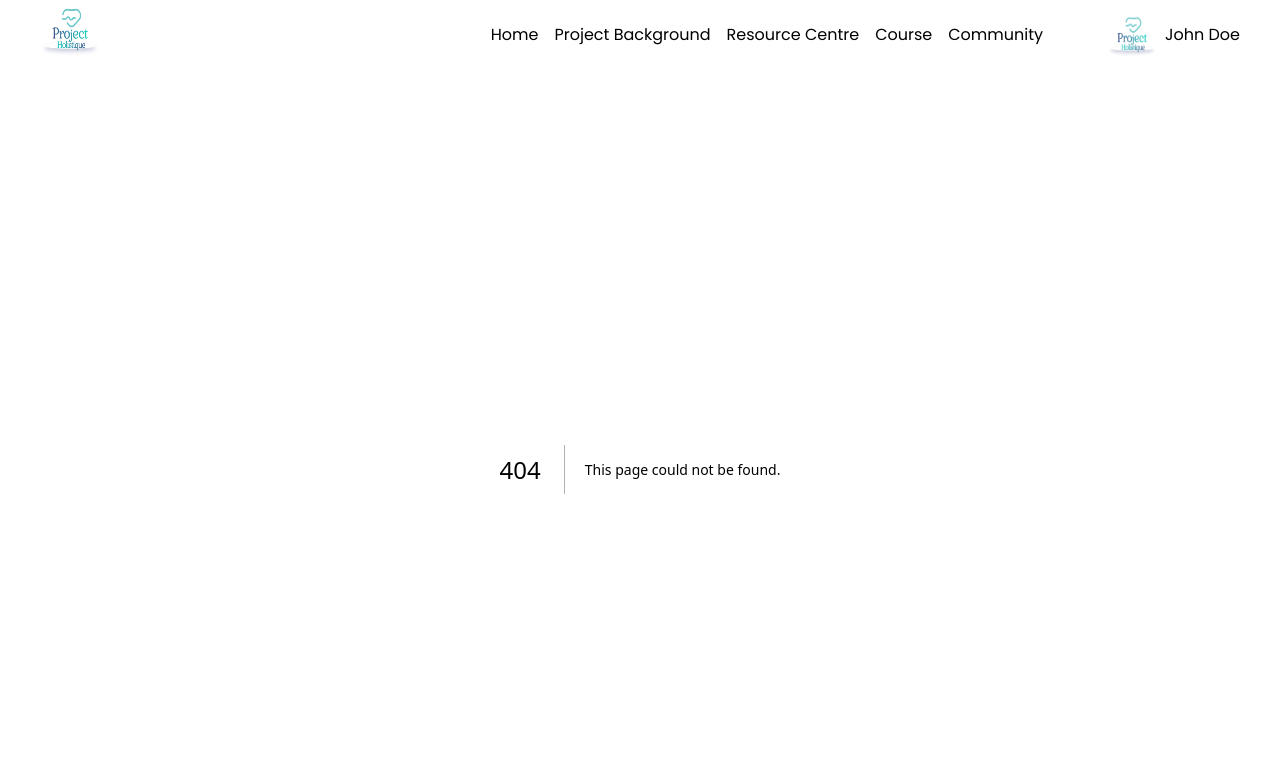
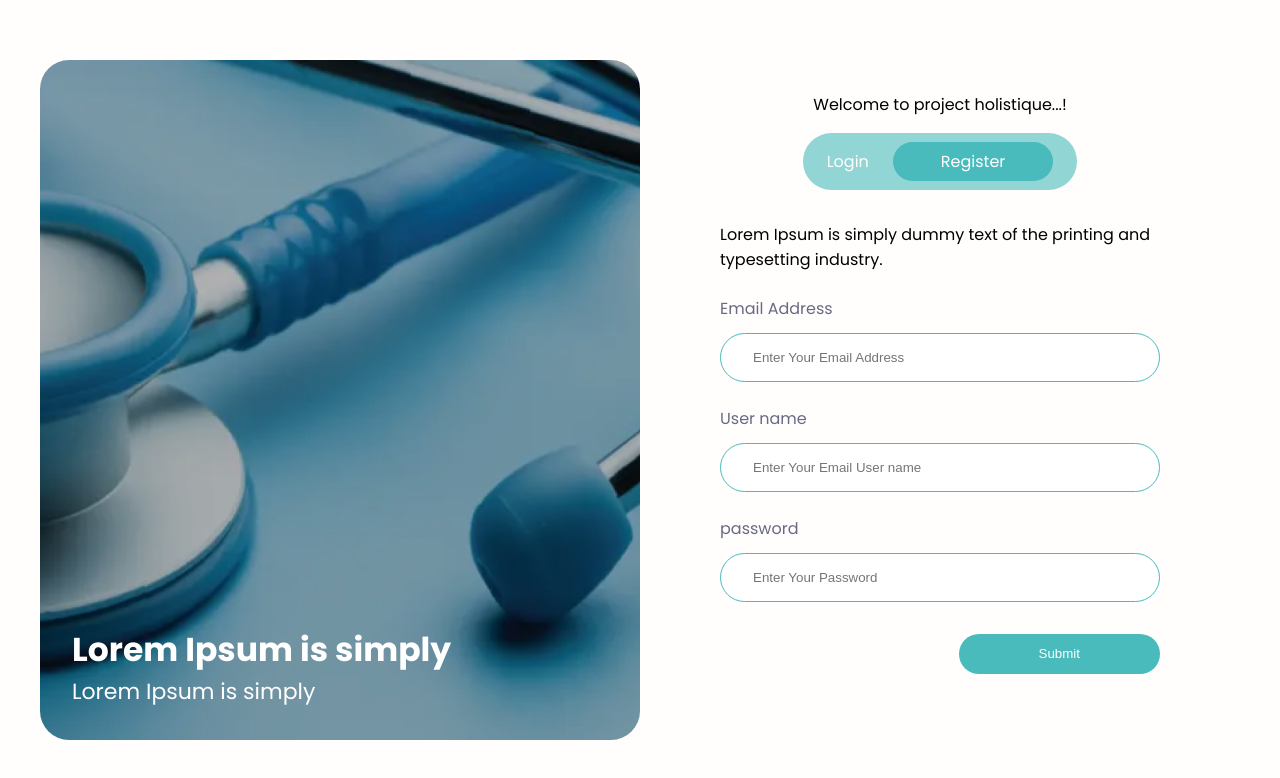
Before and after one commit to DuaneDave/holistique_e-learning, a Next.js app in the folder client/: page /signup in a window 1280 px wide. Before the commit this address had no page. Shown: the top 778 px of the page. Built offline with nearby package versions, Linux system fonts and the light colour scheme.

Commit message:
Rrname sigin component to signup

```diff
--- a/client/app/signin/page.jsx
+++ b/client/app/signup/page.jsx
@@ -1,14 +1,14 @@
 import React from 'react';
 
 import AuthLayout from '@/component/auth/authLayout';
-import SigninForm from '@/component/auth/signinForm';
+import SignupForm from '@/component/auth/signinForm';
 
-function SignIn() {
+function SignUp() {
   return (
     <AuthLayout>
-      <SigninForm />
+      <SignupForm />
     </AuthLayout>
   );
 }
 
-export default SignIn;
+export default SignUp;
--- a/client/component/auth/authHeader.jsx
+++ b/client/component/auth/authHeader.jsx
@@ -23,8 +23,8 @@ function AuthHeader({ text }) {
           </li>
           <li>
             <Link
-              href="/signin"
-              className={pathname === '/signin' ? styles.active : ''}
+              href="/signup"
+              className={pathname === '/signup' ? styles.active : ''}
             >
               Register
             </Link>
--- a/client/component/auth/signinForm.jsx
+++ b/client/component/auth/signinForm.jsx
@@ -8,7 +8,7 @@ import AuthHeader from './authHeader';
 
 import styles from './auth.module.css';
 
-function SigninForm({ onAlert }) {
+function SignupForm() {
   return (
     <Formik
       initialValues={{
@@ -26,17 +26,27 @@ function SigninForm({ onAlert }) {
           .required('Required'),
       })}
       onSubmit={(values, { setSubmitting }) => {
-        onAlert(true);
-        setTimeout(() => {
-          // alert(JSON.stringify(values, null, 2));
-          onAlert(false);
-          setSubmitting(false);
-        }, 3000);
+        fetch('http://localhost:4000/api/user/signup', {
+          method: 'POST',
+          headers: {
+            'Content-Type': 'application/json',
+          },
+          body: JSON.stringify(values),
+        })
+          .then((res) => {
+            setSubmitting(false);
+          })
+          .catch((err) => {
+            console.log(err);
+          });
       }}
     >
       {({ handleSubmit }) => (
         <form
-          onSubmit={handleSubmit}
+          onSubmit={(e) => {
+            e.preventDefault();
+            handleSubmit();
+          }}
           className={`flex flex-col ${styles.form}`}
         >
           <AuthHeader
@@ -72,4 +82,4 @@ function SigninForm({ onAlert }) {
   );
 }
 
-export default SigninForm;
+export default SignupForm;
--- a/client/component/layout/Header.jsx
+++ b/client/component/layout/Header.jsx
@@ -35,7 +35,7 @@ const navLinks = [
 function Header() {
   const path = usePathname();
 
-  if (path === '/login' || path === '/signin') {
+  if (path === '/login' || path === '/signup') {
     return null;
   }
 
```
